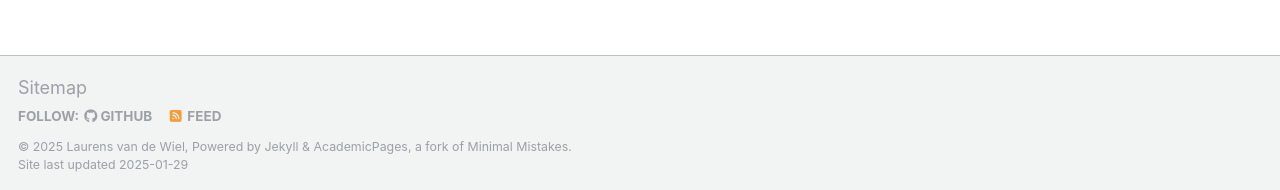
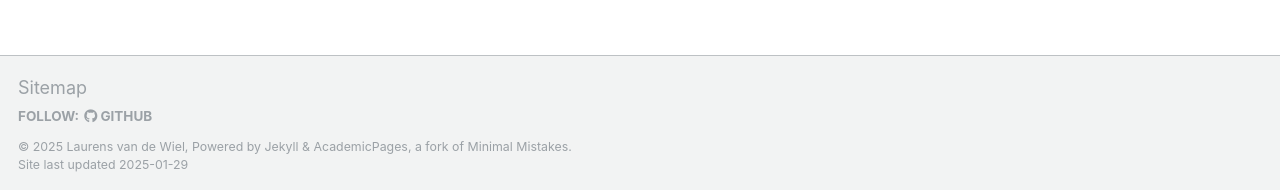
Before and after one commit to laurensvdwiel/laurensvdwiel.github.io, a Jekyll site: the page built from _pages/about.md, in a window 1280 px wide. Shown: the part 707-897 px from the top of the page. Built offline with Jekyll 4.4.1, drawn with Linux system fonts in a browser that asks for light colours; some web fonts are replaced.

Commit message:
changed comment

```diff
--- a/_config.yml
+++ b/_config.yml
@@ -84,7 +84,7 @@
     title: 'Conference Papers'
 
 # Site Settings
-teaser                   : # filename of teaser fallback teaser image placed in /images/, .e.g. "500x300.png"
+teaser                   : # filename of teaser fallback teaser image placed in /images/, .e.g. "metadome_overview.png"
 breadcrumbs              : false # true, false (default)
 words_per_minute         : 160
 future                   : true
@@ -117,7 +117,7 @@
       options:
         format           : "iso8601" # "iso8601" (default), "timestamp-seconds", "timestamp-milliseconds"
 atom_feed:
-  hide                   : false     # change to true to hide the RSS feed in the footer
+  hide                   : true     # change to true to hide the RSS feed in the footer
   path                   : # blank (default) uses feed.xml
 
 
```
